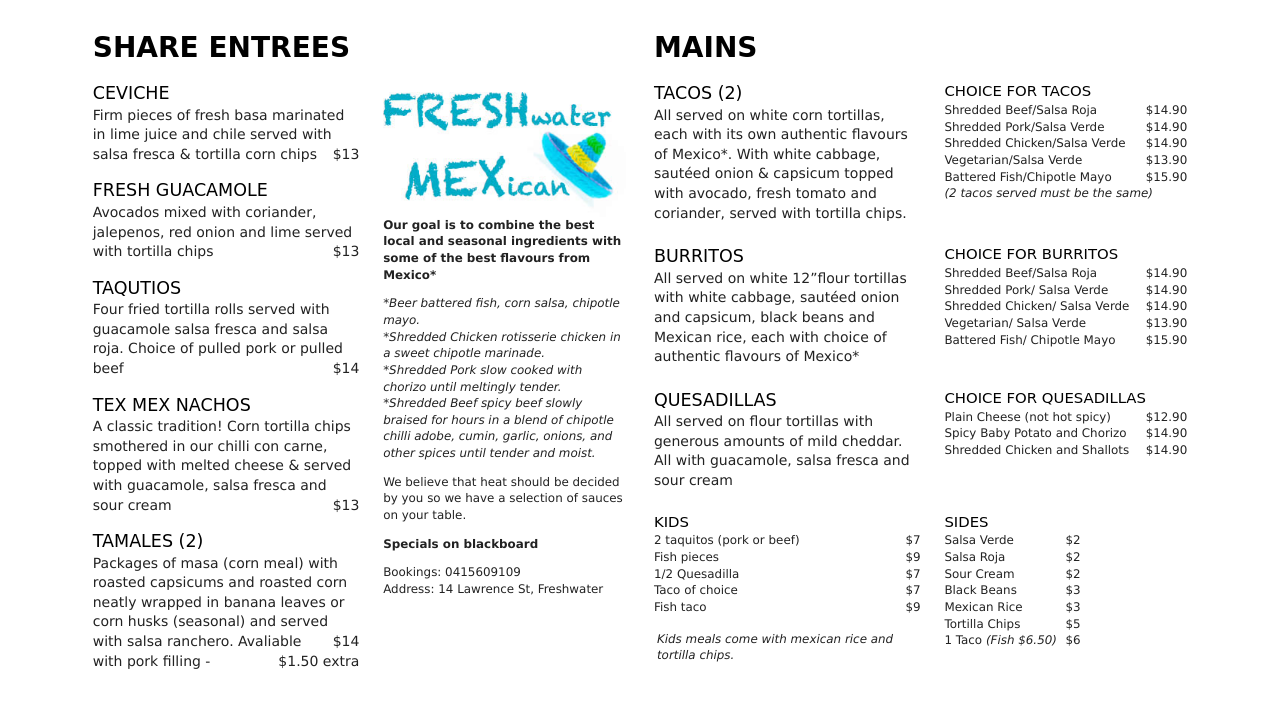
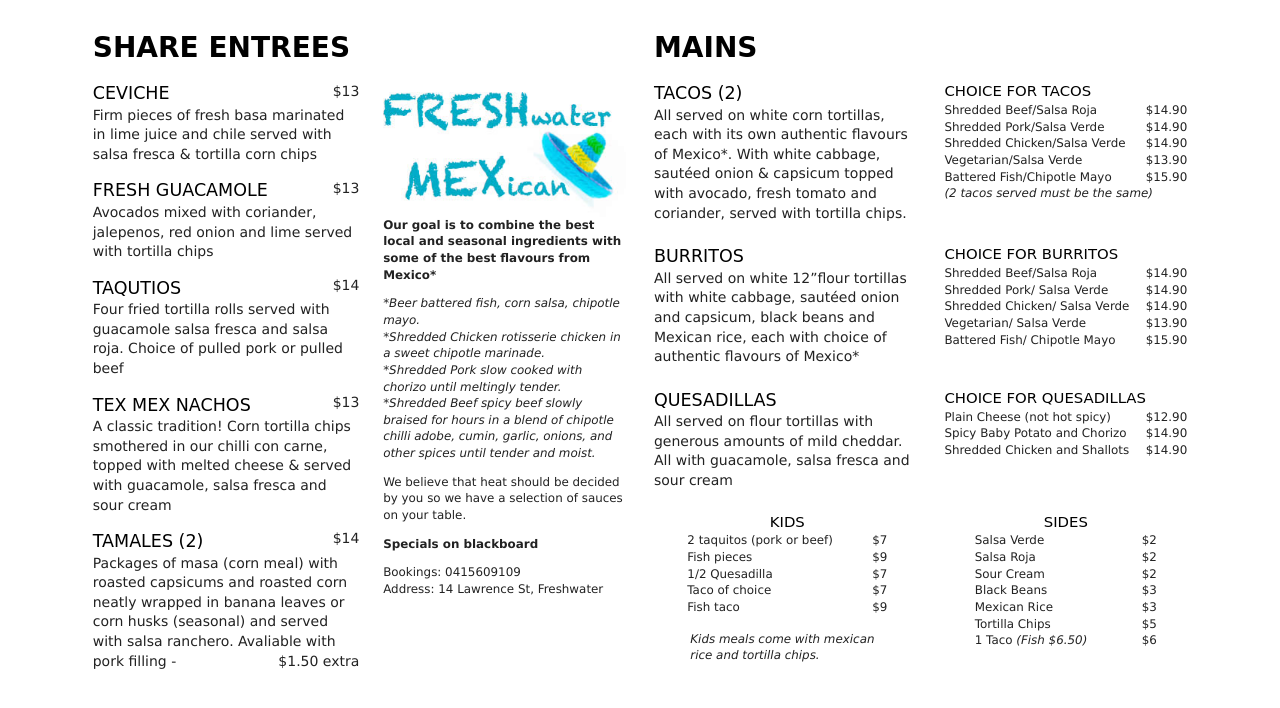
Before and after one commit to JordanDDisch/freshmex, a plain HTML site: page index.html in a window 1280 px wide. Drawn offline with nearby package versions, Linux system fonts and the light colour scheme; a web font is replaced by a local one.

Commit message:
Added absolute prices and centered columns

```diff
--- a/index.html
+++ b/index.html
@@ -22,33 +22,33 @@
         <![endif]-->
 
         <div class="col-parent col-parent-1">
-            <div class="col-child-left col-child">
+            <div class="col-child-left col-child absolute-prices">
                 <h2>Share Entrees</h2>
 
                 <ul>
                     <li>
-                        <span class="order-title">Ceviche</span>
-                        Firm pieces of fresh basa marinated in lime juice and chile served with salsa fresca & tortilla corn chips <span class="price">$13</span>
+                        <span class="order-title">Ceviche</span><span class="absolute-price">$13</span>
+                        Firm pieces of fresh basa marinated in lime juice and chile served with salsa fresca & tortilla corn chips
                     </li>
 
                     <li>
-                        <span class="order-title">Fresh Guacamole</span>
-                        Avocados mixed with coriander, jalepenos, red onion and lime served with tortilla chips <span class="price">$13</span>
+                        <span class="order-title">Fresh Guacamole</span><span class="absolute-price">$13</span>
+                        Avocados mixed with coriander, jalepenos, red onion and lime served with tortilla chips
                     </li>
 
                     <li>
-                        <span class="order-title">Taqutios</span>
-                        Four fried tortilla rolls served with guacamole salsa fresca and salsa roja. Choice of pulled pork or pulled beef <span class="price">$14</span>
+                        <span class="order-title">Taqutios</span><span class="absolute-price">$14</span>
+                        Four fried tortilla rolls served with guacamole salsa fresca and salsa roja. Choice of pulled pork or pulled beef
                     </li>
 
                     <li>
-                        <span class="order-title">Tex Mex Nachos</span>
-                        A classic tradition! Corn tortilla chips smothered in our chilli con carne, topped with melted cheese & served with guacamole, salsa fresca and sour cream <span class="price">$13</span>
+                        <span class="order-title">Tex Mex Nachos</span><span class="absolute-price">$13</span>
+                        A classic tradition! Corn tortilla chips smothered in our chilli con carne, topped with melted cheese & served with guacamole, salsa fresca and sour cream
                     </li>
 
                     <li>
-                        <span class="order-title">Tamales (2)</span>
-                        Packages of masa (corn meal) with roasted capsicums and roasted corn neatly wrapped in banana leaves or corn husks (seasonal) and served with salsa ranchero. <span class="price">$14</span> Avaliable with pork filling - <span class="price">$1.50 extra</span>
+                        <span class="order-title">Tamales (2)</span><span class="absolute-price">$14</span>
+                        Packages of masa (corn meal) with roasted capsicums and roasted corn neatly wrapped in banana leaves or corn husks (seasonal) and served with salsa ranchero.  Avaliable with pork filling - <span class="price">$1.50 extra</span>
                     </li>
                 </ul>
             </div>
@@ -164,10 +164,8 @@
                 </div>
             </div>
 
-
-
             <div class="col-child-4 col-child smaller-text">
-                <div class="col-child-left col-child kids">
+                <div class="col-child-left col-child centered-column">
                     <span class="order-title">Kids</span>
                     <ul>
                         <li>2 taquitos (pork or beef) <span class="price">$7</span></li>
@@ -178,7 +176,7 @@
                         <div class="supplemental">Kids meals come with mexican rice and tortilla chips.</div>
                     </ul>
                 </div>
-                <div class="col-child-right col-child sides">
+                <div class="col-child-right col-child centered-column centered-column-2">
                     <span class="order-title">Sides</span>
                     <ul>
                         <li>Salsa Verde <span class="price">$2</span></li>
--- a/scss/_layout.scss
+++ b/scss/_layout.scss
@@ -30,3 +30,16 @@ body {
   width: 50%;
   padding-left: 2em;
 }
+
+.centered-column {
+  padding: 0;
+  .order-title { text-align: center; }
+  ul {
+    width: 75%;
+    margin: auto;
+  }
+}
+
+.centered-column-2 {
+  padding-left: 2em;
+}
--- a/scss/components/_sides.scss
+++ /dev/null
@@ -1,3 +0,0 @@
-.sides {
-  width: 30%;
-}
--- a/scss/components/_typography.scss
+++ b/scss/components/_typography.scss
@@ -25,6 +25,7 @@ ul {
   padding: 0;
   li {
     margin-bottom: 1em;
+    position: relative;
   }
 }
 
@@ -40,6 +41,13 @@ h2, h3 {
   float: right;
 }
 
+.absolute-price {
+  position: absolute;
+  right: 0;
+  top: .025em;
+  font-size: 1em;
+}
+
 .supplemental {
   font-style: italic;
   padding: .25em;
```
Also changed, not shown: css/styles.css.
